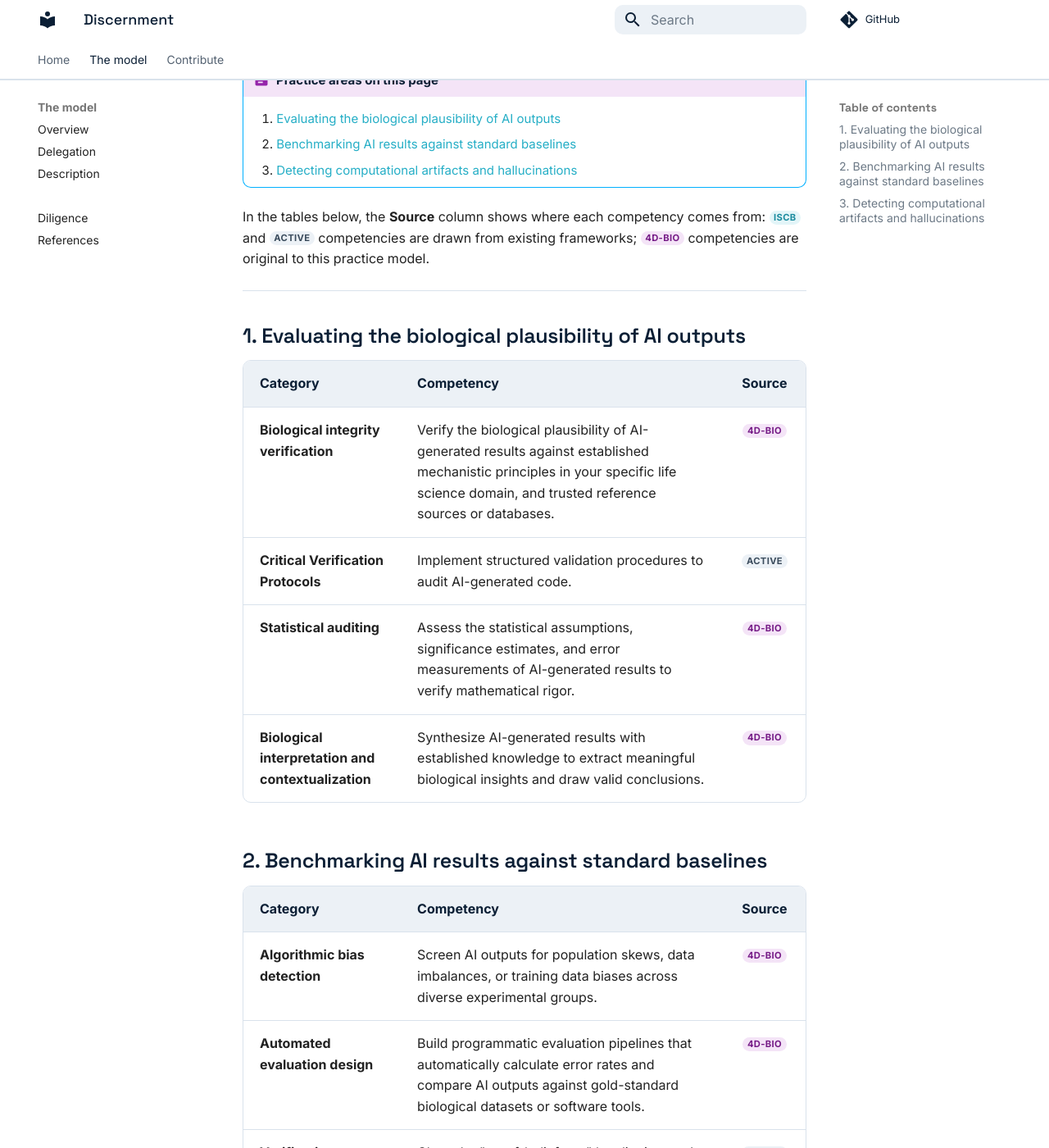
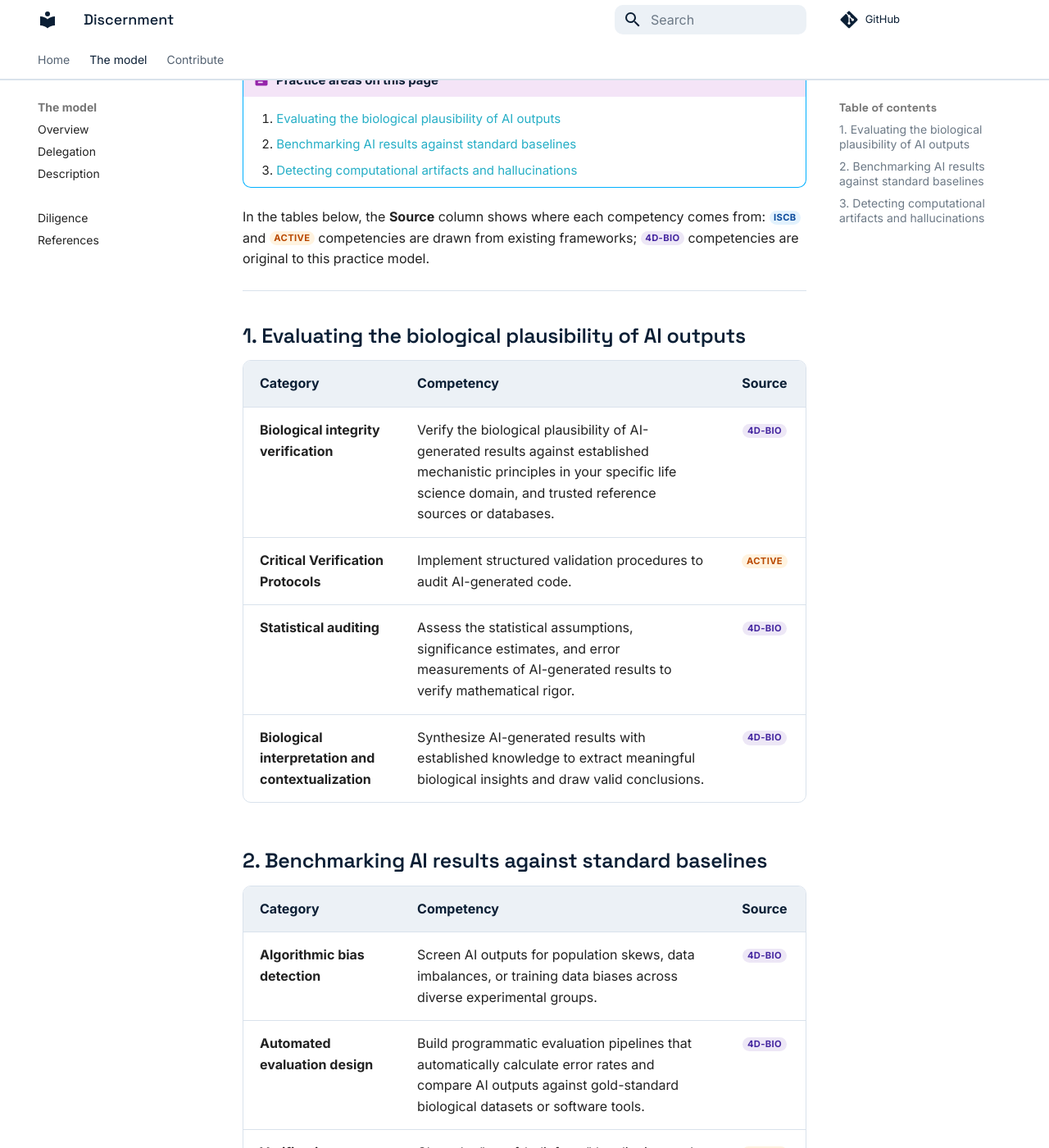
Before and after one commit to larisa-msoto/ai-bioinformatics-practice-model, an MkDocs documentation site: the page built from docs/discernment.md, in a window 1280 px wide and 1400 px high, scrolled down 328 px. Shown: the whole window at 82% size. Built offline with MkDocs 1.6.1 and Material for MkDocs 9.7.7, drawn with Linux system fonts in a browser that asks for light colours; comment, search, counter and statistics services are not loaded.

Commit message:
Restore the pre-branding pill colours as a sanctioned exception
The three source tags read more distinctly in their original blue/amber/
violet than in the brand accents; keep the exception confined to the pills.

Co-Authored-By: Claude Sonnet 5 <noreply@anthropic.com>

```diff
--- a/docs/stylesheets/extra.css
+++ b/docs/stylesheets/extra.css
@@ -320,9 +320,11 @@ button:focus-visible,
   margin-bottom: 0.4rem;
 }
 
-/* ---- Source tags: pill, brand trio ----------------------------- */
-/* ISCB -> pacific, 4D-Bio -> orchid, ACTIVE -> deep blue, matching the
-   three-accent system used by the design system's labels and badges. */
+/* ---- Source tags: pill ----------------------------------------- */
+/* Sanctioned exception to the five-colour rule: the three sources need to
+   be told apart at a glance, so the pills keep their own blue / amber /
+   violet trio (blue = ISCB, amber = ACTIVE, violet = 4D-Bio) rather than
+   the brand accents. Confined to these pills only. */
 .md-typeset .tag {
   display: inline-block;
   padding: 0.02em 0.5em;
@@ -340,9 +342,9 @@ button:focus-visible,
 .md-typeset a.tag:hover,
 .md-typeset a.tag:focus { text-decoration: underline; }
 
-.md-typeset .tag-iscb   { background: var(--abp-pacific-tint); color: var(--abp-pacific-dark); }
-.md-typeset .tag-4dbio  { background: var(--abp-orchid-tint);  color: var(--abp-orchid-dark); }
-.md-typeset .tag-active { background: var(--abp-alice-50);      color: var(--abp-deep-blue-80); }
+.md-typeset .tag-iscb   { background: #e3f2fd; color: #0b4a9c; }
+.md-typeset .tag-active { background: #fff3e0; color: #ba4a00; }
+.md-typeset .tag-4dbio  { background: #ede7f6; color: #4527a0; }
 
 /* ---- Footer: flatten prev/next nav ---------------------------- */
 .md-footer,
```
